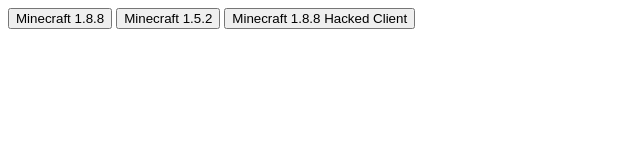
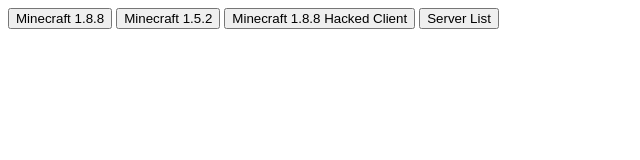
Before and after one commit to vezzui/vezzui, a plain HTML site: page index.html in a window 1280 px wide. Shown: the whole page, without its empty margins (0-640 px from the left). Drawn offline with Linux system fonts and the light colour scheme.

Commit message:
Update index.html

```diff
--- a/index.html
+++ b/index.html
@@ -8,5 +8,6 @@
     <button onclick="window.location.href='page1.html'">Minecraft 1.8.8</button>
     <button onclick="window.location.href='page2.html'">Minecraft 1.5.2</button>
     <button onclick="window.location.href='page3.html'">Minecraft 1.8.8 Hacked Client</button>
+    <button onclick="window.location.href='serverlist.html'">Server List</button>
 </body>
 </html>
```
